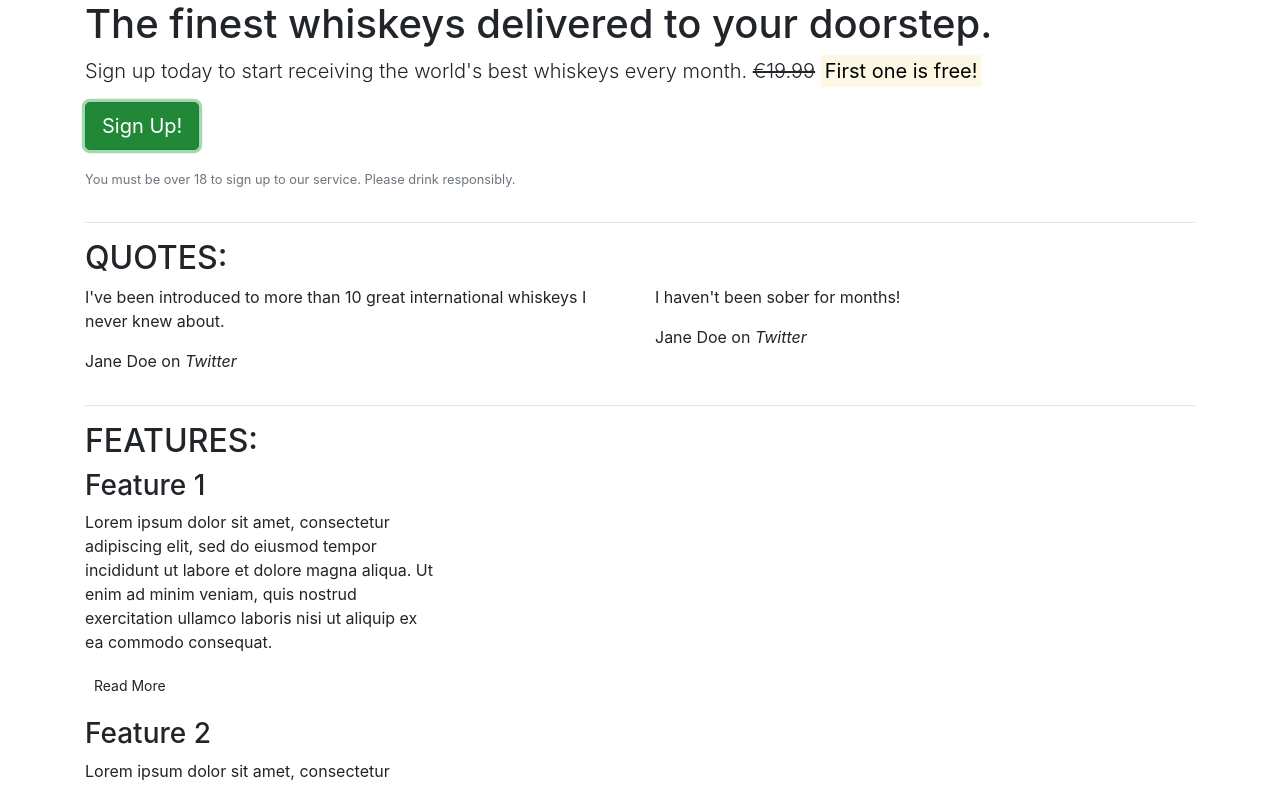
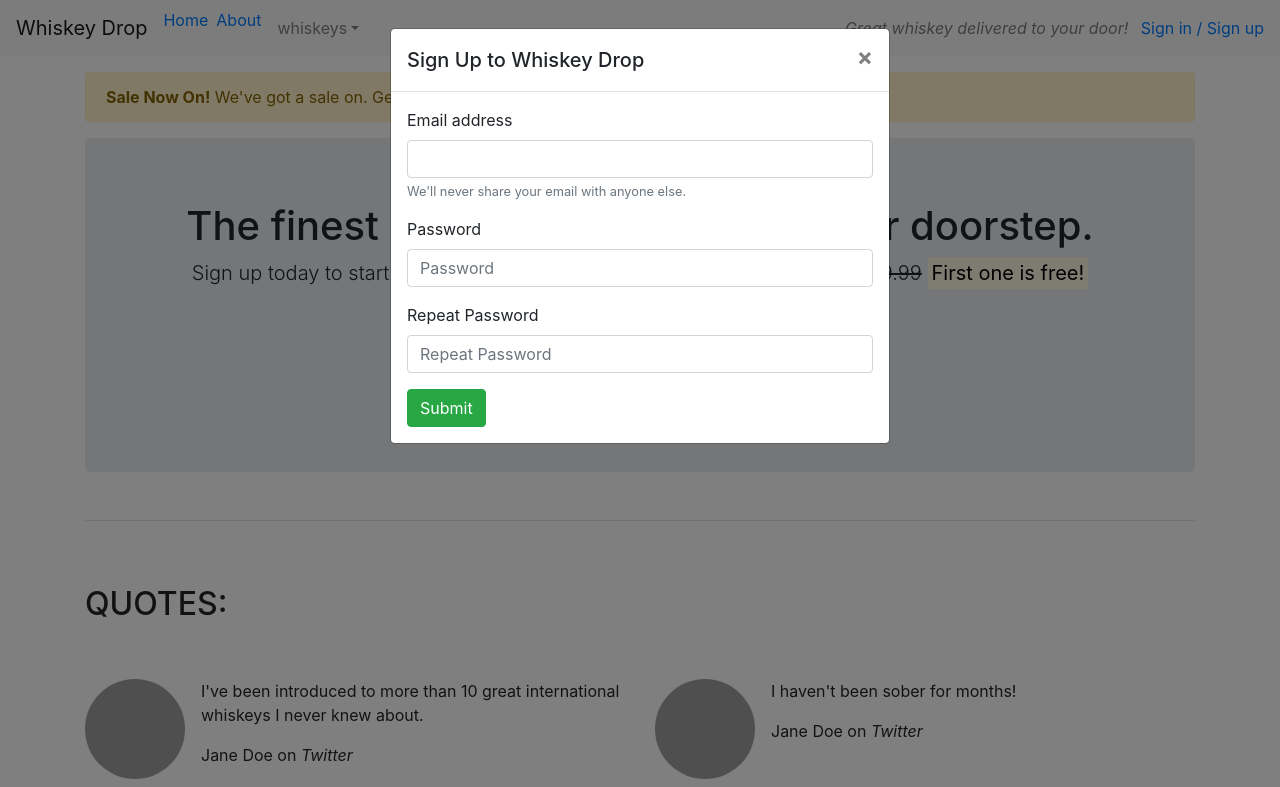
Before and after one commit to jtyler4699/my-full-template, a plain HTML site: page index.html in a window 1280 px wide. Both pictures are taken after a click on the button "Sign Up!". Shown: the top 787 px of the page. Drawn offline with nearby package versions, Linux system fonts and the light colour scheme; grey boxes are pictures that could not be loaded.

Commit message:
index.html added bootstrap css and js

```diff
--- a/index.html
+++ b/index.html
@@ -6,18 +6,59 @@
     <meta name="viewport" content="width=device-width, initial-scale=1.0">
     <title>Whiskey Drop | Taste a new whiskey every month</title>
     <link rel="stylesheet" href="https://stackpath.bootstrapcdn.com/bootstrap/4.4.1/css/bootstrap.min.css" integrity="sha384-Vkoo8x4CGsO3+Hhxv8T/Q5PaXtkKtu6ug5TOeNV6gBiFeWPGFN9MuhOf23Q9Ifjh" crossorigin="anonymous">
+    <script src="https://kit.fontawesome.com/fa1e2b52c1.js" crossorigin="anonymous"></script>
     </head>
 
 <body>
-    <article class="container">
+<nav class="navbar navbar-light bg-light navbar-expand-sm">
+ <a href="" class="navbar-brand">Whiskey Drop</a>
+  <button class="navbar-toggler ml-auto" type="button" data-toggle="collapse"
+   data-target="#navbarNavDropdown" aria-controls="navbarNavDropdown" aria-expanded="false" aria-label="Toggle navigation">
+   <span class="navbar-toggler-icon"></span></button>
+
+ <div class="collapse navbar-collapse" id="navbarNavDropdown">
+   <ul class="navbar-nav mr-auto">
+     <li class="active nav-item mr-2"><a href="#">Home</a></li>
+     <li class="nav-item mr-2"><a href="#about">About</a></li>
+     <li class="nav-item dropdown">
+        <a class="nav-link dropdown-toggle" href="#" id="navbarDropdownMenulink" role="button" data-toggle="dropdown"
+        aria-haspopup="true" aria-expanded="false">
+        whiskeys</a>
+        <div class="dropdown-menu" aria-labelledby="dropdownMenuButton">
+           <a class="dropdown-item" href="#">Irish</a>
+           <a class="dropdown-item" href="#">Scotch</a>
+           <a class="dropdown-item" href="#">Japanese</a>
+           <a class="dropdown-item" href="#">American</a>
+        </div>
+     </li>
+     <li class="nav-item mr-2 d-block d-sm-none"><a href="#signin/signup">Sign in / Sign up</a></li>
+   </ul>
+ </div>
+ <div class="d-none d-md-block">
+   <p class="navbar-text my-auto mr-2"><i>Great whiskey delivered to your door!</i></p>
+   <a href="#login">Sign in / Sign up</a>
+ </div>
+</nav>
+    <article class="container mt-3">
+    <div class="row d-none d-sm-block">
+      <div class="col-12">
+        <div class="alert alert-warning">
+          <strong>Sale Now On!</strong> We've got a sale on. Get a 12 month subscription for the price of
+           6! <a href="">See here for details!</a>
+        </div>
+      </div>
+    </div>
         <!-- Callout -->
         <div class="row">
           <div class="col-12">
-           <section class="callout">
-            <h1>The finest whiskeys delivered to your doorstep.</h1>
-            <p class="lead">Sign up today to start receiving the world's best whiskeys every month. <s>€19.99</s> <strong><mark>First one is free!</mark></strong></p>
-            <p><button class="btn btn-lg btn-success">Sign Up!</button></p>
-            <p class="text-muted"><small>You must be over 18 to sign up to our service. Please drink responsibly.</small></p>
+           <section class="callout jumbotron text-center">
+             <h1>The finest whiskeys delivered to your doorstep.</h1>
+             <p class="lead">Sign up today to start receiving the world's best whiskeys every month.
+               <s class="d-none d-sm-inline">€19.99</s>
+               <span class="d-inline d-sm-none"><br></span>
+                <strong><mark>First one is free!</mark></strong></p>
+              <p><button class="btn btn-lg btn-success" data-toggle="modal" data-target="#signupmodal">Sign Up!</button></p>
+              <p class="text-muted"><small>You must be over 18 to sign up to our service. Please drink responsibly.</small></p>
           </section>
          </div>
        </div>
@@ -27,22 +68,36 @@
         <!-- Quotes -->
     <section class="quotes">
         <div class="row">
-          <div class="col-12">
+          <div class="col-12 my-5">
             <h2 class="text-uppercase">Quotes:</h2>
           </div>
         </div>
         <div class="row">
           <div class="col-12 col-md-6">
+          <div class="media">
+          <div class="d-none d-sm-block">
+          <img src="https://raw.githubusercontent.com/Code-Institute-Solutions/BootstrappingYourNextBigIdea-BS4/master/03-Components/02-core_components-part-2/images/girl-image.png" class="rounded-circle mr-3" height="100" width="100">
+          </div>
+          <div class="media-body">
             <blockquote class="quote">
                 <p>I've been introduced to more than 10 great international whiskeys I never knew about.</p>
                 <footer>Jane Doe on <cite title="Twitter">Twitter</cite></footer>
             </blockquote>
+            </div>
+            </div>
           </div>
           <div class="col-12 col-md-6">
+          <div class="media">
+          <div class="d-none d-sm-block">
+          <img src="https://raw.githubusercontent.com/Code-Institute-Solutions/BootstrappingYourNextBigIdea-BS4/master/03-Components/02-core_components-part-2/images/guy-image.png" class="rounded-circle mr-3" height="100" width="100">
+          </div>
+          <div class="media-body">
             <blockquote class="quote">
                 <p>I haven't been sober for months!</p>
                 <footer>Jane Doe on <cite title="Twitter">Twitter</cite></footer>
             </blockquote>
+            </div>
+          </div>
           </div>
         </div>
     </section>
@@ -52,28 +107,28 @@
         <!-- Features -->
         <section class="features">
         <div class="row">
-         <div class="col-12">
+         <div class="col-12 my-5">
             <h2 class="text-uppercase">Features:</h2>
          </div>
         </div>
         <div class="row">
         <div class="col-12 col-md-6 col-lg-4">
             <div class="feature">
-                <h3>Feature 1</h3>
+                <h3><i class="fas fa-gift d-none d-sm-inline"></i> Feature 1 <span class="badge badge-success">NEW!</span></h3>
                 <p>Lorem ipsum dolor sit amet, consectetur adipiscing elit, sed do eiusmod tempor incididunt ut labore et dolore magna aliqua. Ut enim ad minim veniam, quis nostrud exercitation ullamco laboris nisi ut aliquip ex ea commodo consequat.</p>
                 <p><a class="btn btn-sm btn-default" href="">Read More</a></p>
             </div>
             </div>
+            <div class="col-12 col-md-6 col-lg-4">
             <div class="feature">
-            <div class="col-12 col-md-6 col-lg-4">
-                <h3>Feature 2</h3>
+                <h3><i class="fas fa-credit-card d-none d-sm-inline"></i> Feature 2</h3>
                 <p>Lorem ipsum dolor sit amet, consectetur adipiscing elit, sed do eiusmod tempor incididunt ut labore et dolore magna aliqua. Ut enim ad minim veniam, quis nostrud exercitation ullamco laboris nisi ut aliquip ex ea commodo consequat.</p>
                 <p><a class="btn btn-sm btn-default" href="">Read More</a></p>
             </div>
             </div>
+            <div class="col-12 d-md-none d-lg-block col-lg-4">
             <div class="feature">
-            <div class="col-12 d-md-none d-lg-block col-lg-4">
-                <h3>Feature 3</h3>
+                <h3><i class="fas fa-times-circle d-none d-sm-inline"></i> Feature 3</h3>
                 <p>Lorem ipsum dolor sit amet, consectetur adipiscing elit, sed do eiusmod tempor incididunt ut labore et dolore magna aliqua. Ut enim ad minim veniam, quis nostrud exercitation ullamco laboris nisi ut aliquip ex ea commodo consequat.</p>
                 <p><a class="btn btn-sm btn-default" href="">Read More</a></p>
             </div>
@@ -82,7 +137,40 @@
         </section>
         <!-- /.features -->
     </article>
-    <script src="https://code.jquery.com/jquery-3.4.1.slim.min.js" integrity="sha384-J6qa4849blE2+poT4WnyKhv5vZF5SrPo0iEjwBvKU7imGFAV0wwj1yYfoRSJoZ+n" crossorigin="anonymous"></script>
+
+<div class="modal" tabindex="-1" role="dialog" id="signupmodal">
+  <div class="modal-dialog" role="document">
+    <div class="modal-content">
+      <div class="modal-header">
+        <h5 class="modal-title">Sign Up to Whiskey Drop</h5>
+        <button type="button" class="close" data-dismiss="modal" aria-label="Close">
+          <span aria-hidden="true">&times;</span>
+        </button>
+      </div>
+      <div class="modal-body">
+        <form>
+  <div class="form-group">
+    <label for="exampleInputEmail1">Email address</label>
+    <input type="email" class="form-control" id="exampleInputEmail1" aria-describedby="emailHelp">
+    <small id="emailHelp" class="form-text text-muted">We'll never share your email with anyone else.</small>
+  </div>
+  <div class="form-group">
+    <label for="password">Password</label>
+    <input type="password" class="form-control" id="password" placeholder="Password">
+  </div>
+  <div class="form-group">
+    <label for="repeatpassword"> Repeat Password</label>
+    <input type="password" class="form-control" id="repeatpassword" placeholder="Repeat Password">
+  </div>
+  <button type="submit" class="btn btn-success">Submit</button>
+</form>
+
+      </div>
+    </div>
+  </div>
+</div>
+
+<script src="https://code.jquery.com/jquery-3.4.1.slim.min.js" integrity="sha384-J6qa4849blE2+poT4WnyKhv5vZF5SrPo0iEjwBvKU7imGFAV0wwj1yYfoRSJoZ+n" crossorigin="anonymous"></script>
 <script src="https://cdn.jsdelivr.net/npm/popper.js@1.16.0/dist/umd/popper.min.js" integrity="sha384-Q6E9RHvbIyZFJoft+2mJbHaEWldlvI9IOYy5n3zV9zzTtmI3UksdQRVvoxMfooAo" crossorigin="anonymous"></script>
 <script src="https://stackpath.bootstrapcdn.com/bootstrap/4.4.1/js/bootstrap.min.js" integrity="sha384-wfSDF2E50Y2D1uUdj0O3uMBJnjuUD4Ih7YwaYd1iqfktj0Uod8GCExl3Og8ifwB6" crossorigin="anonymous"></script>
 </body>
```
